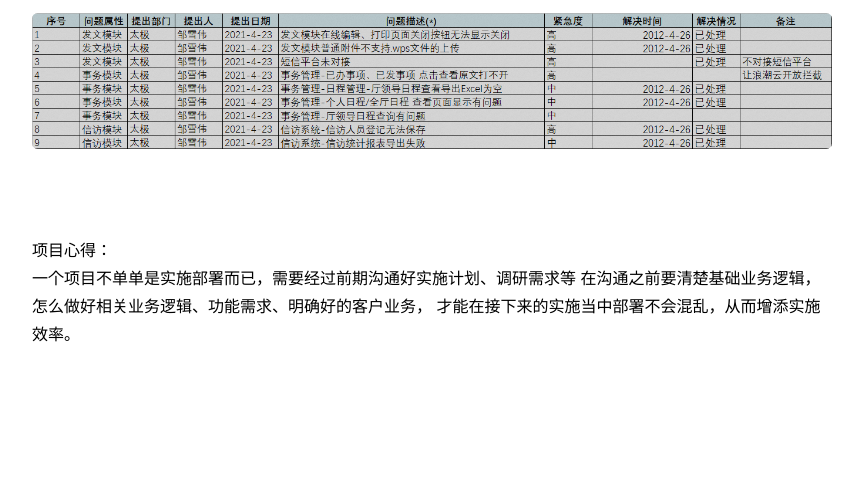
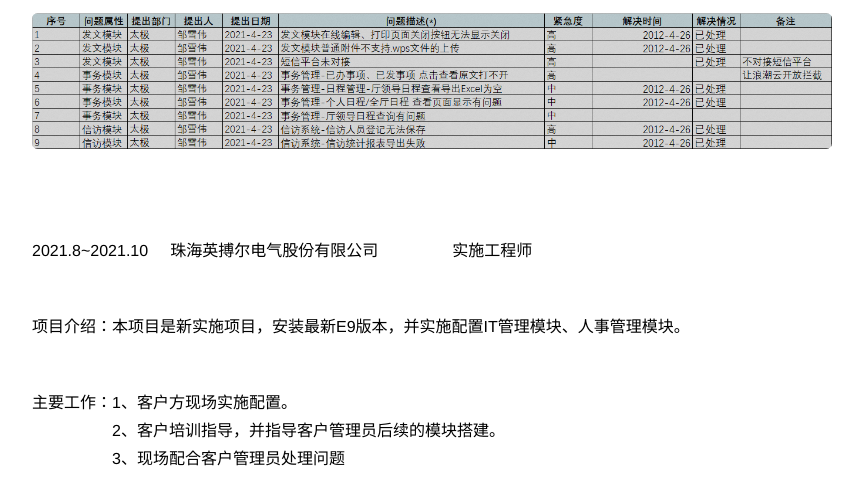
Before and after one commit to guapishuo/guapishuo.github.io, a plain HTML site: page index.html in a window 1280 px wide. Shown: the part 7692-8194 px from the top of the page, without its empty margins (400-1263 px from the left). Before the commit the page ends 8089 px from the top, so only its background shows below. Drawn offline with Linux system fonts and the light colour scheme; a web font is replaced by a local one.

Commit message:
Update index.html

```diff
--- a/index.html
+++ b/index.html
@@ -158,7 +158,20 @@
 							</div>
 							<br/>
 							<br/>
-
+							<div class="box alt">
+								<div class="row 50% uniform">
+									<p>2021.8~2021.10&nbsp;&nbsp;&nbsp;&nbsp;&nbsp;珠海英搏尔电气股份有限公司&nbsp;&nbsp;&nbsp;&nbsp;&nbsp;&nbsp;&nbsp;&nbsp;&nbsp;&nbsp;&nbsp;&nbsp;&nbsp;</p>
+									<p>	实施工程师	</p>
+									<p>项目介绍：本项目是新实施项目，安装最新E9版本，并实施配置IT管理模块、人事管理模块。</p>
+									<p>主要工作：1、客户方现场实施配置。<br/>&nbsp;&nbsp;&nbsp;&nbsp;&nbsp;&nbsp;&nbsp;&nbsp;&nbsp;&nbsp;&nbsp;&nbsp;&nbsp;&nbsp;&nbsp;&nbsp;&nbsp;
+									<b>2、客户培训指导，并指导客户管理员后续的模块搭建。</b><br/>&nbsp;&nbsp;&nbsp;&nbsp;&nbsp;&nbsp;&nbsp;&nbsp;&nbsp;&nbsp;&nbsp;&nbsp;&nbsp;&nbsp;&nbsp;&nbsp;&nbsp;
+									<b>3、现场配合客户管理员处理问题</b>
+									<div class="12u$"><span class="image fit"><img src="images/fulls/110.png" alt="" /></span></div>
+									<div class="12u$"><span class="image fit"><img src="images/fulls/112.png" alt="" /></span></div>
+								</div>
+							</div>
+							<br/>
+							<br/>
 
 
 									项目心得：</b><br/>
```
